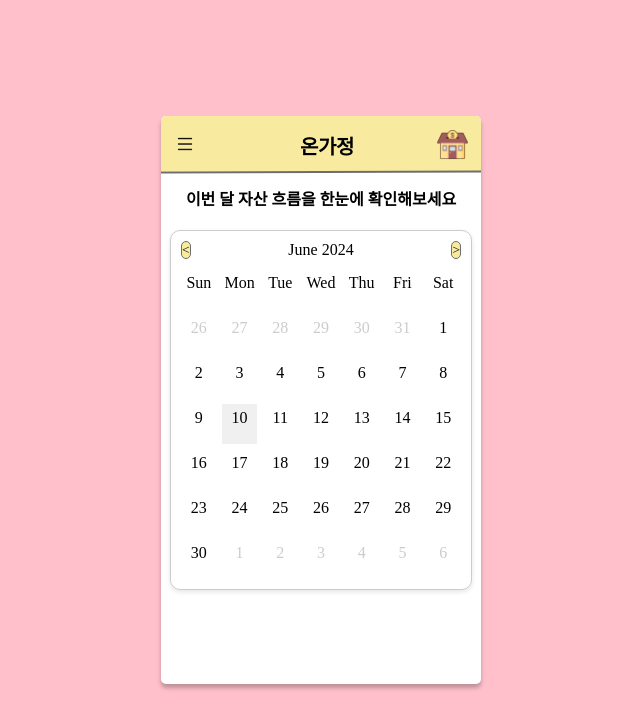
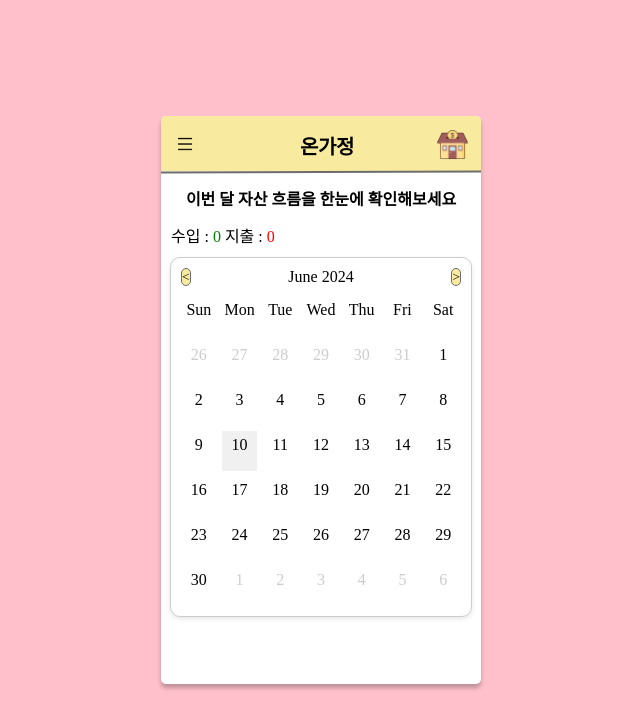
Before and after one commit to Kwon9302/AccountBook, a Vue app: page /calendar in a window 1280 px wide. Shown: the top 728 px of the page, without its empty margins (319-959 px from the left). Built offline with nearby package versions, Linux system fonts and the light colour scheme; a web font is replaced by a local one.

Commit message:
calendar 상단에 수입, 지출 금액 표기

```diff
--- a/src/components/CalendarPage.vue
+++ b/src/components/CalendarPage.vue
@@ -3,6 +3,10 @@
     <h4 class="calendar-text">이번 달 자산 흐름을 한눈에 확인해보세요</h4>
   </div>
   <div class="calendar-container">
+    <div class="calendar-text2">
+      수입 : <span class="income">{{ totalIncome.toLocaleString() }}</span> 지출
+      : <span class="expense">{{ totalExpense.toLocaleString() }}</span>
+    </div>
     <div class="calendar-box">
       <div class="header">
         <button @click="previousMonth">&lt;</button>
@@ -184,6 +188,34 @@ function getMoneyEntries(day) {
     );
   });
 }
+
+const totalIncome = computed(() => {
+  return store.states.manageList.reduce((sum, entry) => {
+    const entryDate = new Date(entry.date);
+    if (
+      entryDate.getMonth() === currentMonthIndex.value &&
+      entryDate.getFullYear() === currentYear.value &&
+      entry.amount > 0
+    ) {
+      return sum + entry.amount;
+    }
+    return sum;
+  }, 0);
+});
+
+const totalExpense = computed(() => {
+  return store.states.manageList.reduce((sum, entry) => {
+    const entryDate = new Date(entry.date);
+    if (
+      entryDate.getMonth() === currentMonthIndex.value &&
+      entryDate.getFullYear() === currentYear.value &&
+      entry.amount < 0
+    ) {
+      return sum + entry.amount;
+    }
+    return sum;
+  }, 0);
+});
 </script>
 
 <style>
@@ -192,12 +224,26 @@ function getMoneyEntries(day) {
   justify-content: center;
   align-items: center;
   margin-top: 70px;
+  margin-bottom: 20px;
+}
+.calendar-text2 {
+  align-self: flex-start;
+  margin-left: 10px;
+  margin-bottom: 10px;
+  text-align: left;
+}
+.calendar-text2 .income {
+  color: green;
+}
+.calendar-text2 .expense {
+  color: red;
 }
 .calendar-container {
   display: flex;
+  flex-direction: column;
   justify-content: center;
   align-items: center;
-  height: 400px;
+  height: 380px;
 }
 
 .calendar-box {
```
